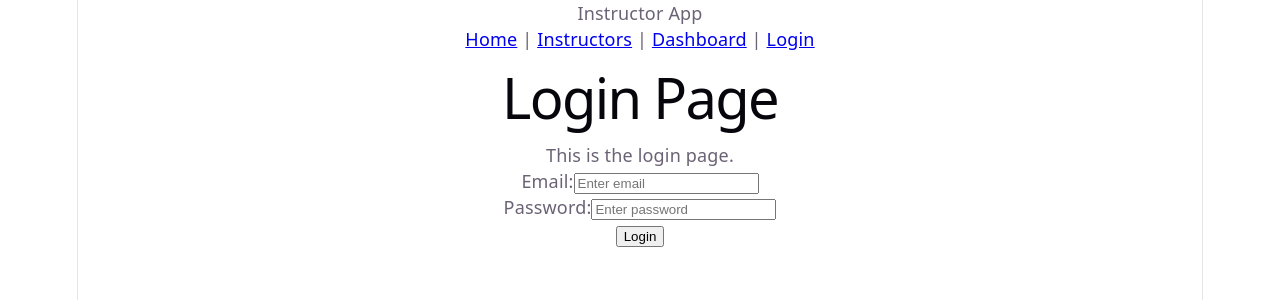
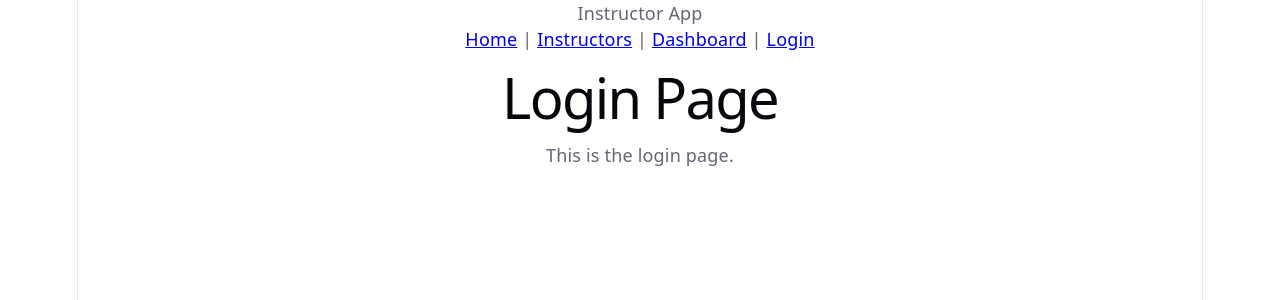
Before and after one commit to hisyambinadzha/instructor-frontend, a React (Vite) app: page /login in a window 1280 px wide. Shown: the top 300 px of the page. Built offline with nearby package versions, Linux system fonts and the light colour scheme.

Commit message:
Revert "Added day-12 exercise 5"
This reverts commit 8acf458d7fcb7ec846dae7d391eef154caa72766.

```diff
--- a/src/App.jsx
+++ b/src/App.jsx
@@ -1,7 +1,6 @@
 import { Routes, Route } from "react-router-dom";
 
 import MainLayout from "./layouts/MainLayout";
-import ProtectedRoute from "./routes/ProtectedRoute";
 import InstructorListPage from "./pages/InstructorListPage";
 import InstructorDetailPage from "./pages/InstructorDetailPage";
 import LoginPage from "./pages/LoginPage";
@@ -17,14 +16,7 @@
         <Route path="/instructors" element={<InstructorListPage />} />
         <Route path="/instructors/:id" element={<InstructorDetailPage />} />
         <Route path="/login" element={<LoginPage />} />
-        <Route
-          path="dashboard"
-          element={
-            <ProtectedRoute>
-              <DashboardPage />
-            </ProtectedRoute>
-          }
-        />
+        <Route path="/dashboard" element={<DashboardPage />} />
         <Route path="*" element={<NotFoundPage />} />
       </Route>
     </Routes>
--- a/src/components/NavBar.jsx
+++ b/src/components/NavBar.jsx
@@ -1,14 +1,6 @@
-import { Link, useNavigate } from "react-router-dom";
+import { Link } from "react-router-dom";
 
 function Navbar(){
-    const navigate = useNavigate();
-    const token = localStorage.getItem("token");
-
-    function handleLogout() {
-        localStorage.removeItem("token");
-        navigate("/login");
-    }
-
     return (
         <nav className="navbar">
             <div className="nav-brand">Instructor App</div>
@@ -19,11 +11,7 @@
                 <span className="nav-link-separator"> | </span>
                 <Link to="/dashboard">Dashboard</Link>
                 <span className="nav-link-separator"> | </span>
-                {token ? (
-                    <button onClick={handleLogout}>Logout</button>
-                ) : (
-                    <Link to="/login">Login</Link>
-                )}
+                <Link to="/login">Login</Link>
             </div>
         </nav>
     );
--- a/src/pages/LoginPage.jsx
+++ b/src/pages/LoginPage.jsx
@@ -1,41 +1,8 @@
-import { useState } from "react";
-import { useNavigate } from "react-router-dom";
-import { login } from "../services/authService";
-
 function LoginPage() {
-    const [email, setEmail] = useState("");
-    const [password, setPassword] = useState("");
-    const navigate = useNavigate();
-    const [loading, setLoading] = useState(false);
-    const [error, setError] = useState(null);
-
-    async function handleLogin(event) {
-        event.preventDefault();
-        setError(null);
-        setLoading(true);
-
-        localStorage.setItem("token", "fake-token");
-         navigate("/dashboard");
-         setLoading(false);
-    };
-
     return (
         <section>
             <h1>Login Page</h1>
             <p>This is the login page.</p>
-
-            <form className="form" onSubmit={handleLogin}>
-                <div className="form-group">
-                    <label htmlFor="email">Email:</label>
-                    <input type="email" id="email" value={email} onChange={(e) => setEmail(e.target.value)} placeholder="Enter email" />
-                </div>
-                <div className="form-group">
-                    <label htmlFor="password">Password:</label>
-                    <input type="password" id="password" value={password} onChange={(e) => setPassword(e.target.value)} placeholder="Enter password" />
-                </div>
-                <button type="submit" disabled={loading}>{loading ? "Logging in..." : "Login"}</button>
-                {error && <p className="error">{error}</p>}
-            </form>
         </section>
     );
 }
--- a/src/routes/ProtectedRoute.jsx
+++ /dev/null
@@ -1,13 +0,0 @@
-import { Navigate } from "react-router-dom";
-
-function ProtectedRoute({ children }) {
-    const token = localStorage.getItem("token");
-
-    if (!token) {
-        return <Navigate to="/login" replace />;
-    }
-
-    return children;
-}
-
-export default ProtectedRoute;
--- a/src/services/authService.js
+++ /dev/null
@@ -1,20 +0,0 @@
-const AUTH_API_URL = "http://localhost:8080/api/auth";
-
-export async function login(email, password) {
-    const response = await fetch(`${AUTH_API_URL}/login`, {
-        method: "POST",
-        headers: {
-            "Content-Type": "application/json",
-        },
-        body: JSON.stringify({
-            email: email,
-            password: password,
-        }),
-    });
-
-    if (!response.ok) {
-        throw new Error("Invalid email or password");
-    }
-
-    return response.json();
-}
```
